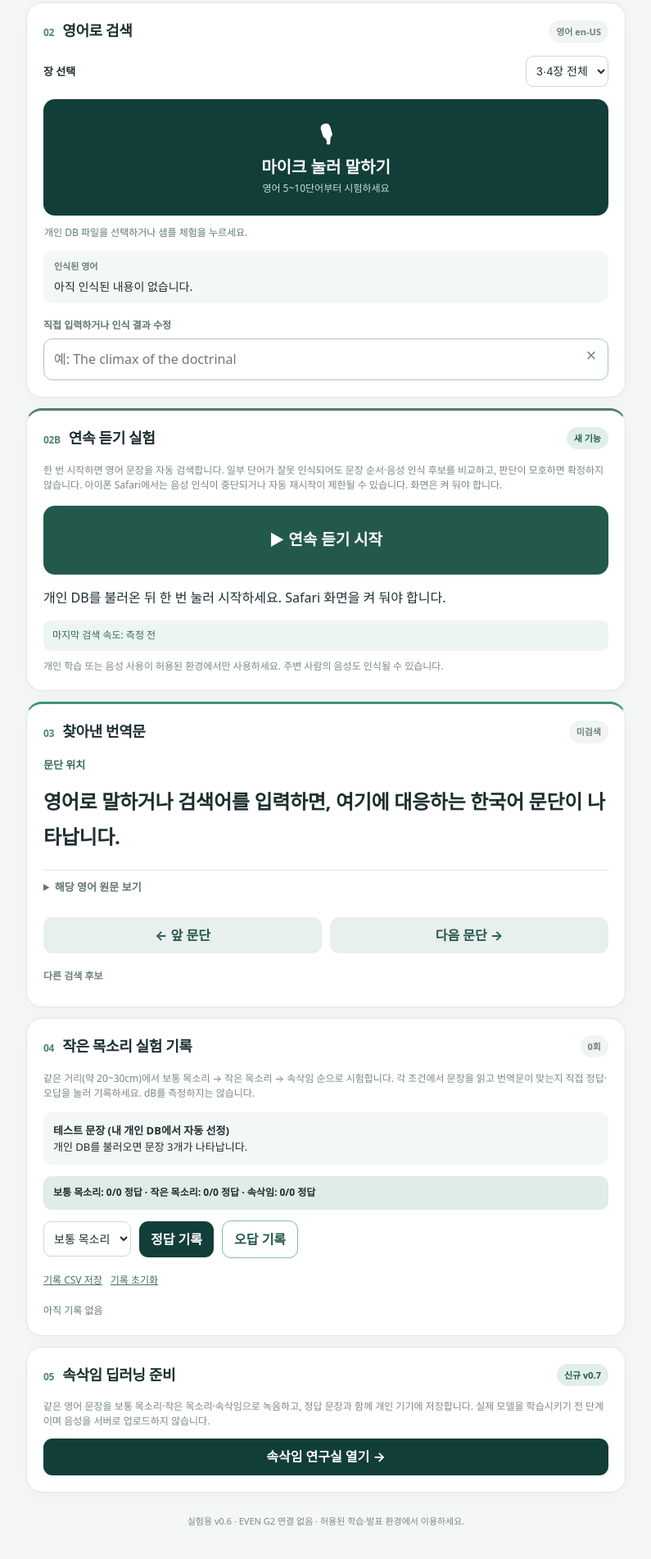
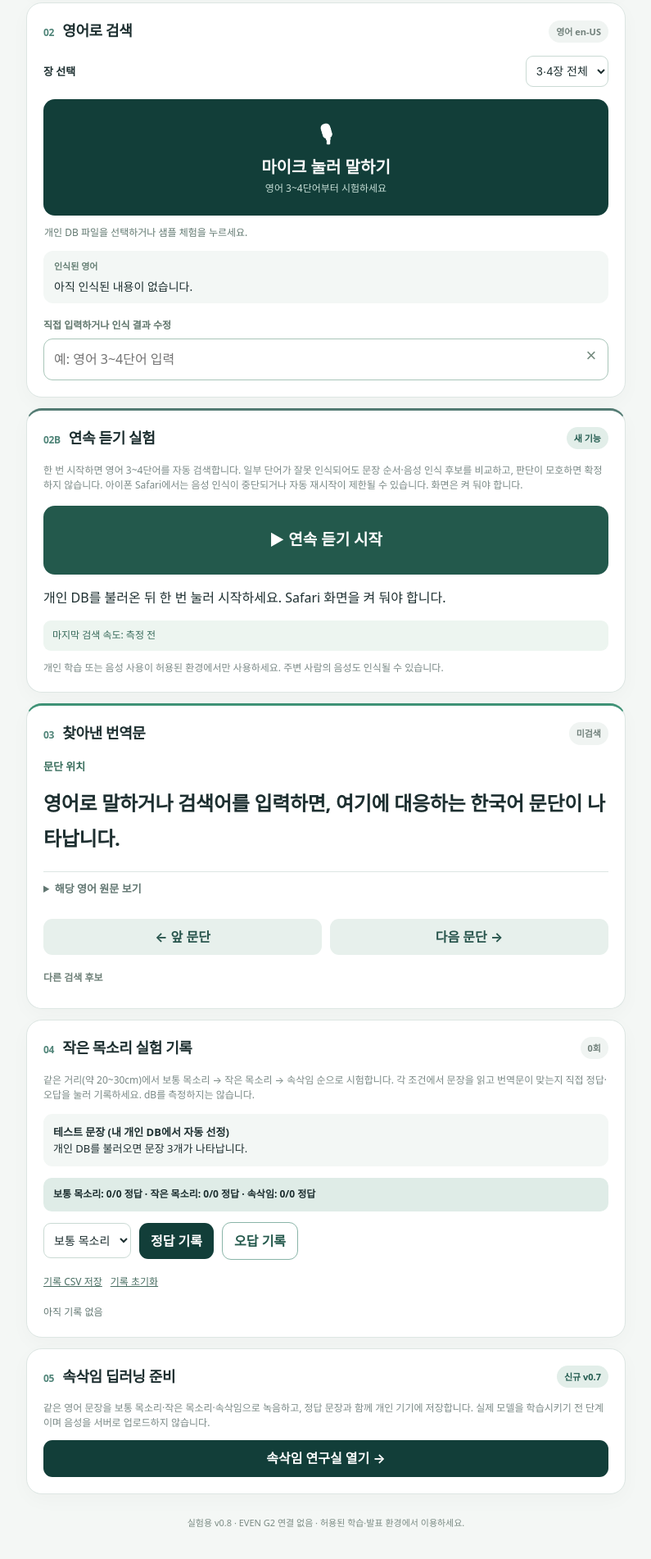
Before and after one commit to godinusalways2-cmyk/even-voice-search, a plain HTML site: page index.html in a window 1280 px wide. Shown: the part 440-2342 px from the top of the page at 82% size, without its empty margins (242-1037 px from the left). Drawn offline with Linux system fonts and the light colour scheme.

Commit message:
Release v0.8 short-phrase UI and candidate selector

```diff
--- a/index.html
+++ b/index.html
@@ -24,13 +24,13 @@
   <section class="panel" aria-labelledby="voice-label">
     <div class="section-header"><h2 id="voice-label"><span class="num">02</span> 영어로 검색</h2><span class="chip muted">영어 en-US</span></div>
     <div class="filter"><label for="chapter">장 선택</label><select id="chapter"><option value="all">3·4장 전체</option></select></div>
-    <button class="voice-button" type="button" id="mic"><span class="mic-symbol">🎙</span><span id="micLabel">마이크 눌러 말하기</span><span class="voice-hint" id="micHint">영어 5~10단어부터 시험하세요</span></button>
+    <button class="voice-button" type="button" id="mic"><span class="mic-symbol">🎙</span><span id="micLabel">마이크 눌러 말하기</span><span class="voice-hint" id="micHint">영어 3~4단어부터 시험하세요</span></button>
     <p id="status" role="status" aria-live="polite">먼저 번역 데이터를 불러오세요.</p>
     <div class="recognized"><div class="recognized-label">인식된 영어 <span id="latency"></span></div><p id="heard">아직 인식된 내용이 없습니다.</p></div>
     <label class="field-label" for="q">직접 입력하거나 인식 결과 수정</label>
-    <div class="search-input"><input id="q" type="search" autocomplete="off" autocapitalize="off" spellcheck="false" placeholder="예: The climax of the doctrinal"><button type="button" id="clearSearch" title="입력 지우기" aria-label="입력 지우기">×</button></div>
+    <div class="search-input"><input id="q" type="search" autocomplete="off" autocapitalize="off" spellcheck="false" placeholder="예: 영어 3~4단어 입력"><button type="button" id="clearSearch" title="입력 지우기" aria-label="입력 지우기">×</button></div>
   </section>
-  <section class="panel auto-panel" aria-labelledby="auto-label"><div class="section-header"><h2 id="auto-label"><span class="num">02B</span> 연속 듣기 실험</h2><span class="chip">새 기능</span></div><p class="fineprint">한 번 시작하면 영어 문장을 자동 검색합니다. 일부 단어가 잘못 인식되어도 문장 순서·음성 인식 후보를 비교하고, 판단이 모호하면 확정하지 않습니다. 아이폰 Safari에서는 음성 인식이 중단되거나 자동 재시작이 제한될 수 있습니다. 화면은 켜 둬야 합니다.</p><button type="button" class="voice-button auto-button" id="autoListen" aria-pressed="false">▶ 연속 듣기 시작</button><p id="autoStatus" role="status" aria-live="polite">개인 DB를 먼저 불러오세요.</p><p class="search-speed" id="autoSpeed">마지막 검색 속도: 측정 전</p><div class="auto-preview" id="autoPreview" hidden><div class="reference" id="autoPreviewHeading"></div><p class="korean" id="autoPreviewBody"></p></div><p class="fineprint">개인 학습 또는 음성 사용이 허용된 환경에서만 사용하세요. 주변 사람의 음성도 인식될 수 있습니다.</p></section>
+  <section class="panel auto-panel" aria-labelledby="auto-label"><div class="section-header"><h2 id="auto-label"><span class="num">02B</span> 연속 듣기 실험</h2><span class="chip">새 기능</span></div><p class="fineprint">한 번 시작하면 영어 3~4단어를 자동 검색합니다. 일부 단어가 잘못 인식되어도 문장 순서·음성 인식 후보를 비교하고, 판단이 모호하면 확정하지 않습니다. 아이폰 Safari에서는 음성 인식이 중단되거나 자동 재시작이 제한될 수 있습니다. 화면은 켜 둬야 합니다.</p><button type="button" class="voice-button auto-button" id="autoListen" aria-pressed="false">▶ 연속 듣기 시작</button><p id="autoStatus" role="status" aria-live="polite">개인 DB를 먼저 불러오세요.</p><p class="search-speed" id="autoSpeed">마지막 검색 속도: 측정 전</p><div id="autoChoices" class="alternatives" aria-label="짧은 음성검색 다른 후보"></div><div class="auto-preview" id="autoPreview" hidden><div class="reference" id="autoPreviewHeading"></div><p class="korean" id="autoPreviewBody"></p></div><p class="fineprint">개인 학습 또는 음성 사용이 허용된 환경에서만 사용하세요. 주변 사람의 음성도 인식될 수 있습니다.</p></section>
   <section class="panel answer" aria-labelledby="answer-label">
     <div class="section-header"><h2 id="answer-label"><span class="num">03</span> 찾아낸 번역문</h2><span id="confidence" class="chip muted">미검색</span></div>
     <div class="reference" id="reference">문단 위치</div>
@@ -51,9 +51,9 @@
     <p class="fineprint">같은 영어 문장을 보통 목소리·작은 목소리·속삭임으로 녹음하고, 정답 문장과 함께 개인 기기에 저장합니다. 실제 모델을 학습시키기 전 단계이며 음성을 서버로 업로드하지 않습니다.</p>
     <a class="btn btn-primary" style="display:flex;justify-content:center;align-items:center;text-decoration:none;margin-top:12px" href="./whisper-lab.html?v=7">속삭임 연구실 열기 →</a>
   </section>
-  <footer>실험용 v0.6 · EVEN G2 연결 없음 · 허용된 학습·발표 환경에서 이용하세요.</footer>
+  <footer>실험용 v0.8 · EVEN G2 연결 없음 · 허용된 학습·발표 환경에서 이용하세요.</footer>
  </main>
- <script type="module" src="app.js?v=6"></script>
- <script type="module" src="continuous.js?v=6"></script>
+ <script type="module" src="app.js?v=8"></script>
+ <script type="module" src="continuous.js?v=8"></script>
 </body>
 </html>
```
